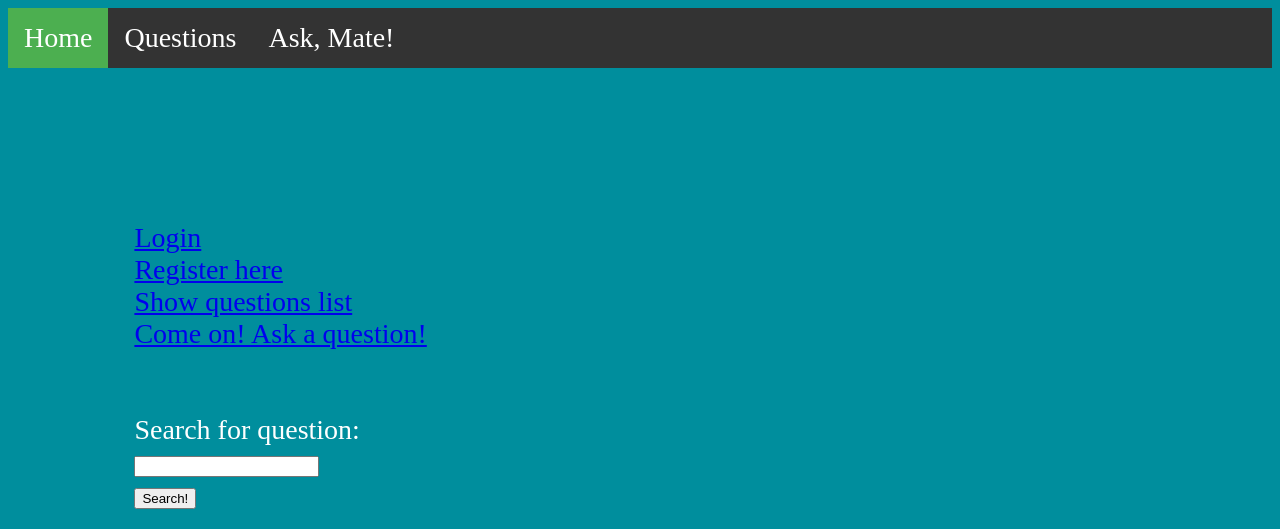
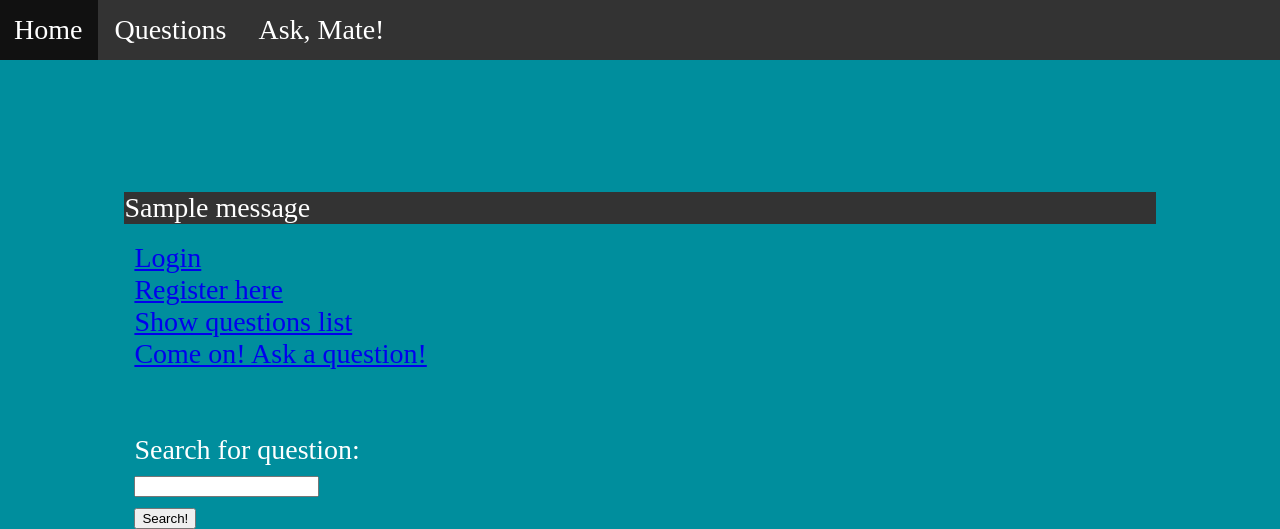
Before and after one commit to MaciejBiernat/AskMate, a Flask app: page / in a window 1280 px wide. Shown: the top 529 px of the page. Run offline with Flask 2, Linux system fonts and the light colour scheme; one stand-in notice (Sample message) is shown.

Commit message:
do flash message after successful login

```diff
--- /dev/null
+++ b/requirements.txt
@@ -0,0 +1,4 @@
+Flask==1.0.2
+psycopg2-binary==2.7.5
+requests==2.19.1
+bcrypt ==3.1.7
--- a/server.py
+++ b/server.py
@@ -1,4 +1,4 @@
-from flask import Flask, render_template, request, redirect, url_for
+from flask import Flask, render_template, request, redirect, url_for, flash
 from collections import OrderedDict
 import connection
 import data_manager
@@ -7,6 +7,7 @@
 
 app = Flask(__name__)
 
+app.secret_key = b'_5#y2L"F4Q8z\n\xec]/'
 
 @app.route('/')
 def route_list(login_message = ""):
@@ -26,8 +27,9 @@
             return render_template('login.html',login_message = login_message)
         else:
             login_message = f"Hi {login_data['user_name']}, you're logged in! Welcome, welcome!"
-            # return redirect(url_for("route_list"),login_message = login_message)
-            return render_template('index.html', login_message=login_message)
+            flash(f"Hi {login_data['user_name']}, you're logged in! Welcome, welcome!")
+            return redirect(url_for("route_list"))
+            # return render_template('index.html', login_message=login_message)
 
     return render_template("login.html")
 
--- a/templates/index.html
+++ b/templates/index.html
@@ -7,6 +7,19 @@
 {% block content %}
 
     <p>{{ login_message }}</p>
+
+
+    <p> {% with messages = get_flashed_messages() %}
+        {% if messages %}
+            <ul class=flashes>
+                {% for message in messages %}
+                    <li>{{ message }}</li>
+                {% endfor %}
+            </ul>
+        {% endif %}
+    {% endwith %}
+    </p>
+
     <a href="{{ url_for('login') }}">Login</a><br>
     <a href="{{ url_for('register') }}">Register here</a><br>
 
--- a/templates/layout.html
+++ b/templates/layout.html
@@ -18,7 +18,7 @@
 
         ul {
             list-style-type: none;
-            margin: 0;
+            margin: -10px;
             padding: 0;
             overflow: hidden;
             background-color: #333;
@@ -60,6 +60,5 @@
     {% block content %} {% endblock %}
 </div>
 
-{% include 'footer.html' %}
 
 </body>
--- a/templates/login.html
+++ b/templates/login.html
@@ -13,5 +13,6 @@
         <button type="submit">Login</button>
 
         <p>{{ login_message }}</p>
+
     </form>
 {% endblock %}
```
